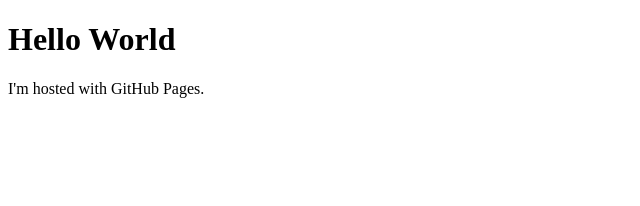
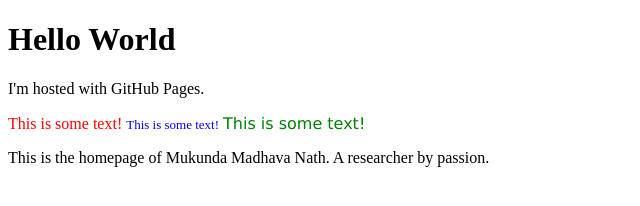
Before and after one commit to m2n037/m2n037.github.io, a plain HTML site: page index.html in a window 1280 px wide. Shown: the whole page, without its empty margins (0-640 px from the left). Drawn offline with Linux system fonts and the light colour scheme.

Commit message:
html-test-1

```diff
--- a/index.html
+++ b/index.html
@@ -3,5 +3,9 @@
 <body>
 <h1>Hello World</h1>
 <p>I'm hosted with GitHub Pages.</p>
+<font size="3" color="red">This is some text!</font>
+<font size="2" color="blue">This is some text!</font>
+<font face="verdana" color="green">This is some text!</font>
+<p>This is the homepage of Mukunda Madhava Nath. A researcher by passion.</p>
 </body>
 </html>
```
